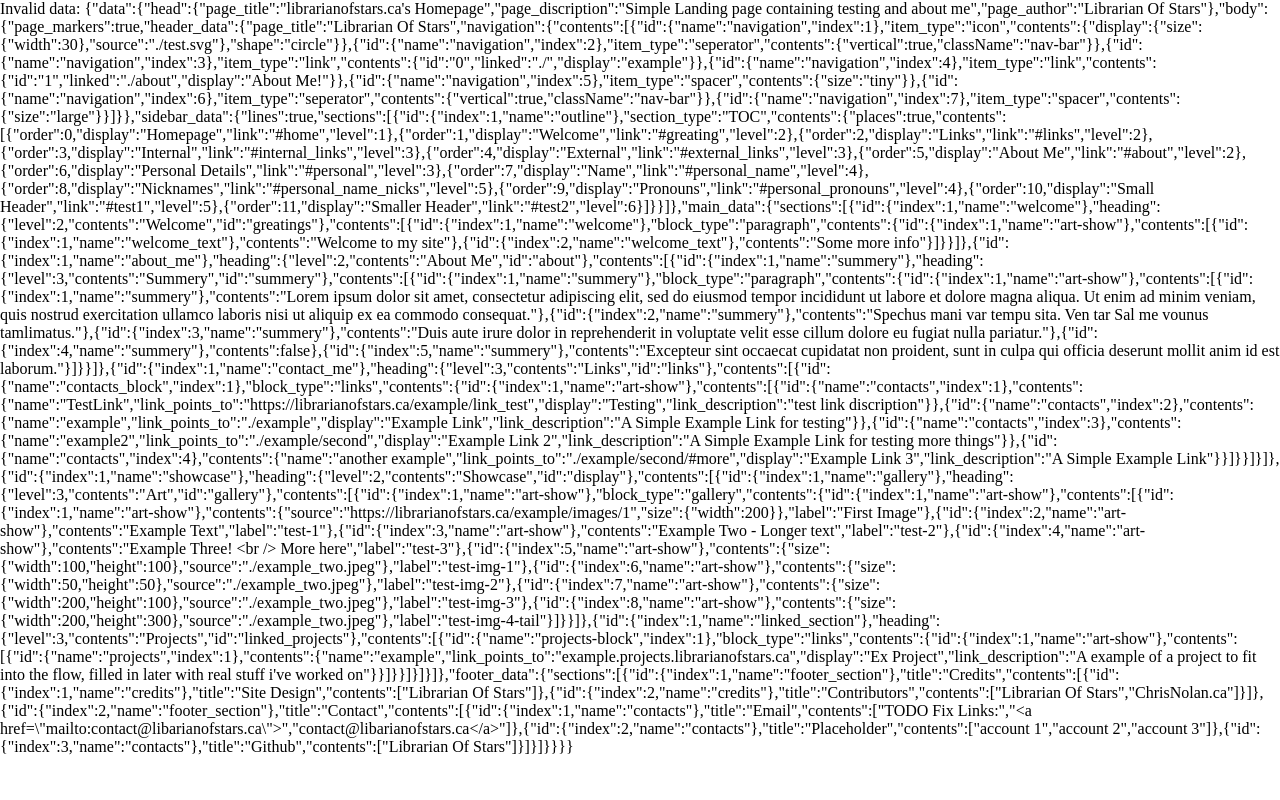
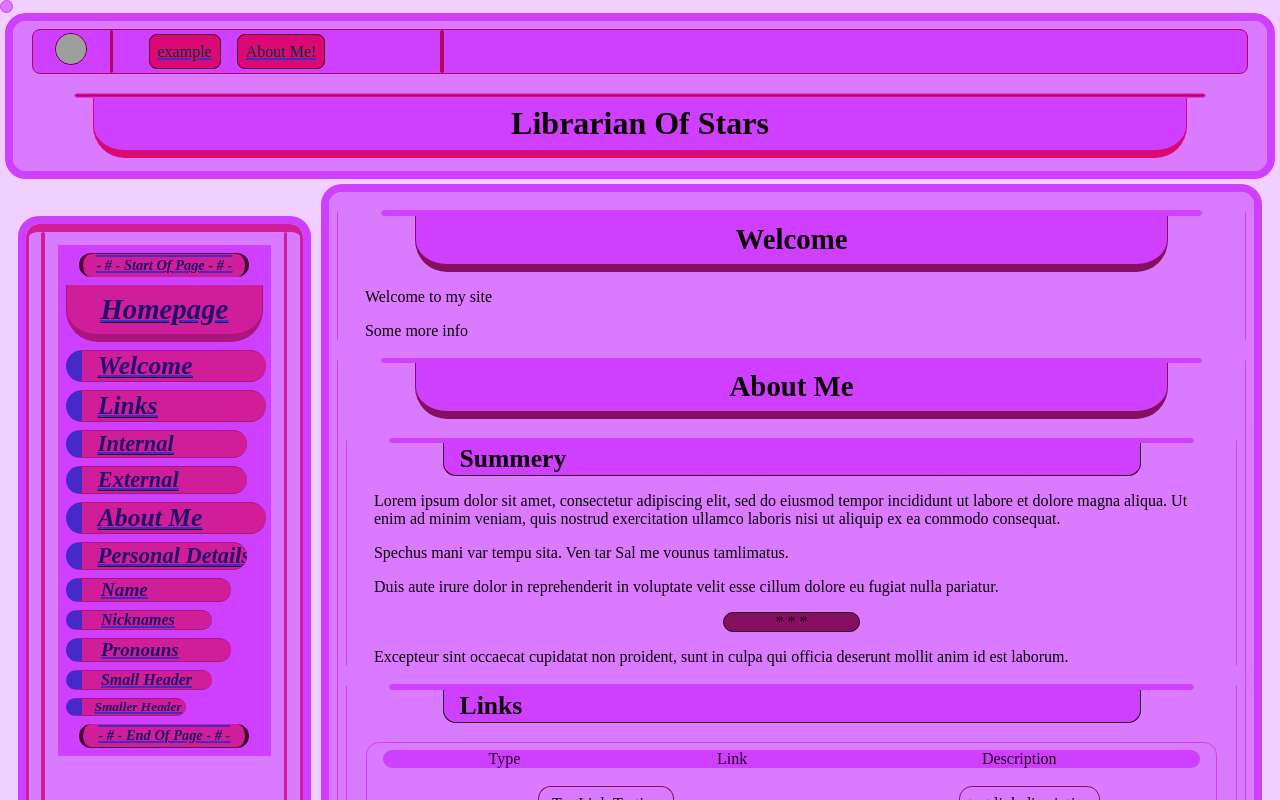
Before and after one commit to librarianofstars-ca-org/website, a Next.js app: page / in a window 1280 px wide. Shown: the top 800 px of the page. Built offline with nearby package versions, Linux system fonts and the light colour scheme; grey boxes are pictures that could not be loaded.

Commit message:
refactor: be more consistant about contents vs sections

```diff
--- a/components/elements/structure/navbar.tsx
+++ b/components/elements/structure/navbar.tsx
@@ -23,7 +23,7 @@ export interface navbar_item extends keyed_list {
 }
 
 export interface navbar {
-  items: navbar_item[];
+  contents: navbar_item[];
 }
 
 export default function NavBar({ data }: { data: navbar }) {
@@ -39,7 +39,7 @@ export default function NavBar({ data }: { data: navbar }) {
   return (
     <nav>
       <ul className="nav-bar-items">
-        {data.items.map((item) => {
+        {data.contents.map((item) => {
           switch (item.item_type) {
             case "icon":
               return (
--- a/components/page/main.tsx
+++ b/components/page/main.tsx
@@ -9,7 +9,7 @@ import { to_key } from "@/utilities/key_mapping";
 import { validate_against_schema, ErrorData } from "@/schema/validation";
 
 export interface main {
-  main_section_data: section[];
+  sections: section[];
 }
 
 export default function Main({ data }: { data: main }) {
@@ -23,7 +23,7 @@ export default function Main({ data }: { data: main }) {
   }
   return (
     <div className="main-body">
-      {data.main_section_data.map((section) => {
+      {data.sections.map((section) => {
         return (
           <MainSection
             key={to_key(section.id)}
--- a/components/page/sidebar.tsx
+++ b/components/page/sidebar.tsx
@@ -18,7 +18,7 @@ export interface sidebar_section extends keyed_list {
 
 export interface sidebar {
   lines: boolean;
-  contents: sidebar_section[];
+  sections: sidebar_section[];
 }
 
 export default function Sidebar({ data }: { data: sidebar }) {
@@ -36,20 +36,20 @@ export default function Sidebar({ data }: { data: sidebar }) {
         <Seperator data={{ vertical: true, className: "sidebar left" }} />
       )}
       <div className="sidebar contents">
-        {data.contents.map((sidebar_section) => {
-          switch (sidebar_section.section_type) {
+        {data.sections.map((section) => {
+          switch (section.section_type) {
             case "TOC":
               return (
                 <TableOfContents
-                  key={to_key(sidebar_section.id)}
-                  data={sidebar_section.contents}
+                  key={to_key(section.id)}
+                  data={section.contents}
                 />
               );
             default:
               return (
                 <span className="error">
                   Could not find sidebar section type
-                  {sidebar_section.section_type}
+                  {section.section_type}
                 </span>
               );
           }
--- a/data/app/defaults/structure/navbar.json
+++ b/data/app/defaults/structure/navbar.json
@@ -1,5 +1,5 @@
 {
-  "items": [
+  "contents": [
     {
       "id": { "name": "navigation", "index": 1 },
       "item_type": "icon",
--- a/data/app/homepage/page/main.json
+++ b/data/app/homepage/page/main.json
@@ -1,5 +1,5 @@
 {
-  "main_section_data": [
+  "sections": [
     {
       "id": { "index": 1, "name": "welcome" },
       "heading": { "level": 2, "contents": "Welcome", "id": "greatings" },
--- a/data/app/homepage/page/sidebar.json
+++ b/data/app/homepage/page/sidebar.json
@@ -1,6 +1,6 @@
 {
   "lines": true,
-  "contents": [
+  "sections": [
     {
       "id": { "index": 1, "name": "outline" },
       "section_type": "TOC",
--- a/schema/components/elements/structure/navbar.json
+++ b/schema/components/elements/structure/navbar.json
@@ -23,7 +23,7 @@
     }
   },
   "properties": {
-    "items": {
+    "contents": {
       "type": "array",
       "description": "What makes up this navbar?",
       "items": {
@@ -59,6 +59,6 @@
       }
     }
   },
-  "required": ["items"],
+  "required": ["contents"],
   "additionalProperties": false
 }
--- a/schema/components/page/main.json
+++ b/schema/components/page/main.json
@@ -4,7 +4,7 @@
   "title": "main",
   "description": "The main (body) component's data for a page",
   "properties": {
-    "main_section_data": {
+    "sections": {
       "type": "array",
       "description": "Top-Level Sections (h2)",
       "items": {
@@ -13,6 +13,6 @@
       "minItems": 1
     }
   },
-  "required": ["main_section_data"],
+  "required": ["sections"],
   "additionalProperties": false
 }
--- a/schema/components/page/sidebar.json
+++ b/schema/components/page/sidebar.json
@@ -5,7 +5,7 @@
   "description": "The sidebar component's data for a page",
   "properties": {
     "lines": { "type": "boolean", "default": true },
-    "contents": {
+    "sections": {
       "type": "array",
       "items": {
         "anyOf": [
@@ -33,5 +33,5 @@
       }
     }
   },
-  "required": ["contents"]
+  "required": ["sections"]
 }
```
